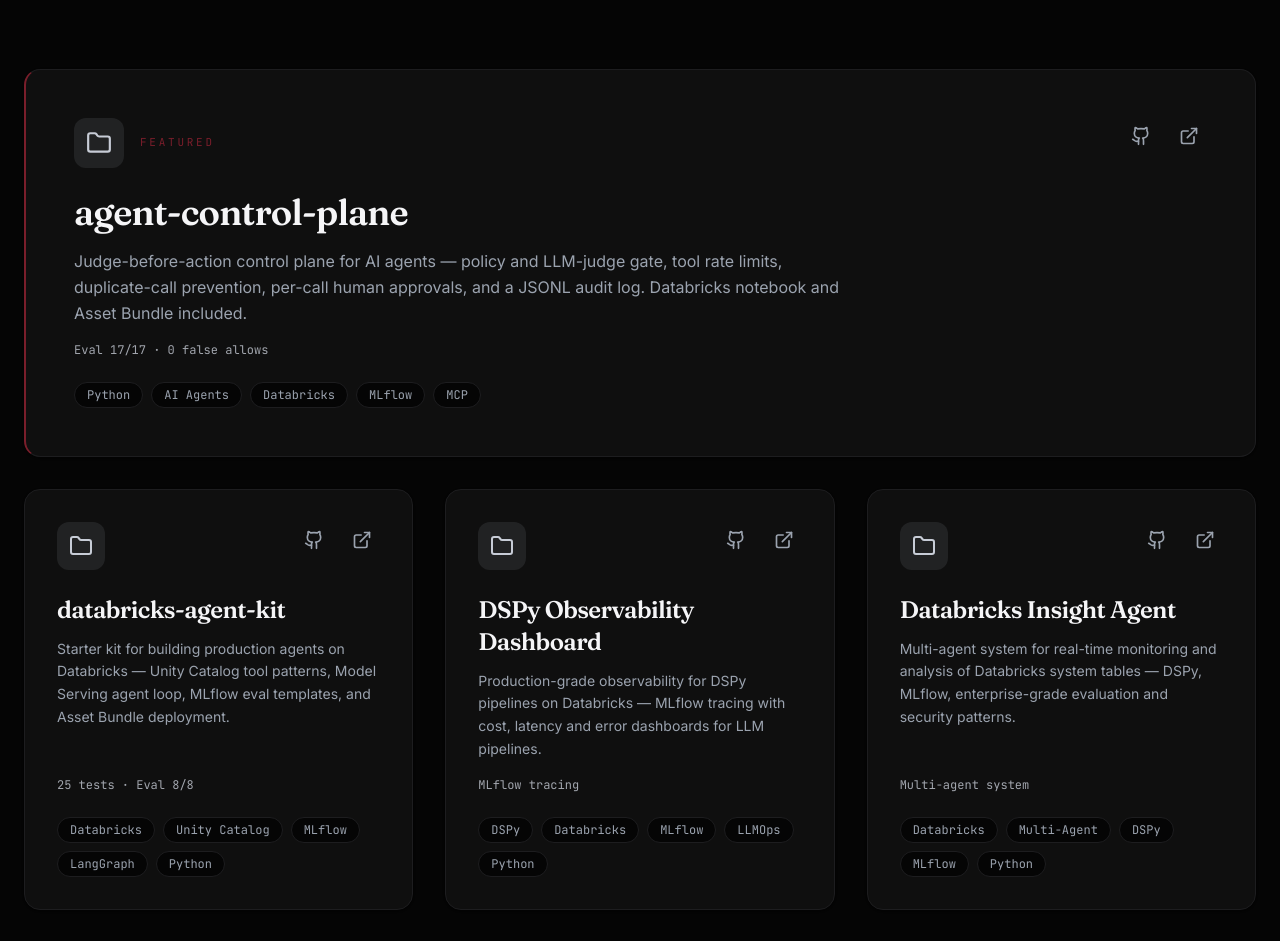
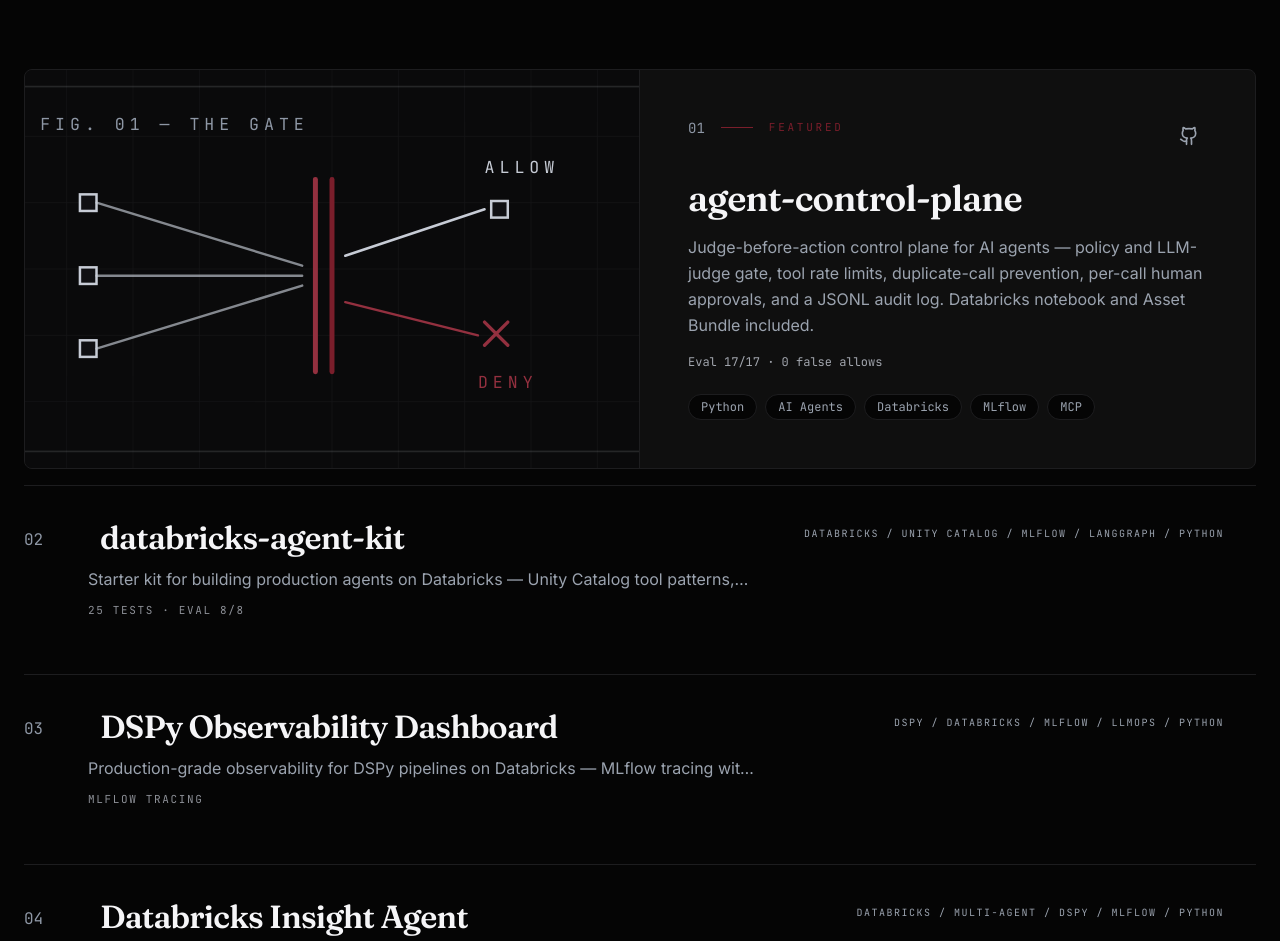
Before and after one commit to ash1sh95/ash1sh95.github.io, a React (Vite) app: page / in a window 1280 px wide. Shown: the part 6229-7170 px from the top of the page. Built offline with nearby package versions, Linux system fonts and the light colour scheme; the HTML template or start-up script is replaced by a standard one.

Commit message:
Art direction: editorial work index, project visuals, signature hero

```diff
--- a/src/sections/Projects.tsx
+++ b/src/sections/Projects.tsx
@@ -1,6 +1,18 @@
 import { motion } from 'framer-motion';
 import { projects } from '../data/content';
-import { Github, Folder, ExternalLink } from 'lucide-react';
+import { Github, ArrowUpRight } from 'lucide-react';
+import ProjectCover, { type CoverVariant } from '../components/ProjectCover';
+
+const COVERS: Record<string, CoverVariant> = {
+    'agent-control-plane': 'gate',
+    'databricks-agent-kit': 'kit',
+    'DSPy Observability Dashboard': 'traces',
+    'Databricks Insight Agent': 'insight',
+    'Azure Agentic RAG': 'rag',
+    'Awesome Databricks GenAI': 'index',
+};
+
+const coverFor = (title: string): CoverVariant => COVERS[title] ?? 'index';
 
 const Projects = () => {
     const [featured, ...rest] = projects;
@@ -8,45 +20,47 @@
         <section id="projects" className="py-20 px-6 bg-background">
             <div className="container mx-auto">
                 <div className="flex items-center gap-4 mb-6">
-                    <span className="font-mono text-[11px] uppercase tracking-[0.25em] text-platinum-700 dark:text-platinum-300">05 — Work</span>
+                    <span className="font-mono text-[11px] uppercase tracking-[0.25em] text-platinum-700 dark:text-platinum-300">04 — Work</span>
                     <span className="h-px w-16 bg-platinum-400" />
                 </div>
                 <h2 className="text-4xl md:text-6xl font-display font-bold text-text mb-16">
                     Selected Works
                 </h2>
 
-                {/* Featured flagship — full-width treatment */}
+                {/* Featured flagship — cover plate + dossier entry */}
                 <motion.div
                     initial={{ opacity: 0, y: 30 }}
                     whileInView={{ opacity: 1, y: 0 }}
                     viewport={{ once: true, margin: "-50px" }}
                     transition={{ duration: 0.5 }}
-                    className="group relative bg-surface border border-border border-l-2 border-l-burgundy-500 rounded-2xl overflow-hidden hover:border-primary/50 transition-all duration-300 shadow-sm hover:shadow-xl hover:shadow-primary/10 mb-8"
+                    className="group relative bg-surface border border-border rounded-lg overflow-hidden hover:border-primary/40 transition-colors duration-300 mb-4 grid lg:grid-cols-2"
                 >
-                    <div className="absolute inset-0 bg-gradient-to-br from-primary/5 via-transparent to-transparent opacity-0 group-hover:opacity-100 transition-opacity duration-500" />
-                    <div className="p-8 md:p-12 relative z-10">
+                    <div className="relative min-h-[240px] lg:min-h-full border-b lg:border-b-0 lg:border-r border-border">
+                        <ProjectCover variant={coverFor(featured.title)} className="absolute inset-0" />
+                    </div>
+                    <div className="p-8 md:p-12 relative">
                         <div className="mb-6 flex justify-between items-start">
                             <div className="flex items-center gap-4">
-                                <div className="p-3 rounded-xl bg-primary/10 text-primary group-hover:scale-110 transition-transform duration-300 group-hover:bg-primary group-hover:text-white">
-                                    <Folder size={26} />
-                                </div>
+                                <span className="font-mono text-sm text-platinum-500">01</span>
+                                <span className="h-px w-8 bg-burgundy-500" />
                                 <span className="font-mono text-[11px] uppercase tracking-[0.25em] text-burgundy-500">Featured</span>
                             </div>
-                            <div className="flex gap-3">
-                                <a href={featured.link} target="_blank" rel="noopener noreferrer" aria-label={`GitHub repository for ${featured.title}`} className="text-text-muted hover:text-primary transition-colors p-2 hover:bg-primary/10 rounded-full">
-                                    <Github size={20} />
-                                </a>
-                                <a href={featured.link} target="_blank" rel="noopener noreferrer" aria-label={`Open ${featured.title}`} className="text-text-muted hover:text-primary transition-colors p-2 hover:bg-primary/10 rounded-full">
-                                    <ExternalLink size={20} />
-                                </a>
-                            </div>
+                            <a
+                                href={featured.link}
+                                target="_blank"
+                                rel="noopener noreferrer"
+                                aria-label={`GitHub repository for ${featured.title}`}
+                                className="text-text-muted hover:text-primary transition-colors p-2 hover:bg-primary/10 rounded-full"
+                            >
+                                <Github size={20} />
+                            </a>
                         </div>
 
-                        <h3 className="text-3xl md:text-4xl font-bold font-display text-text mb-4 group-hover:text-primary transition-colors">
+                        <h3 className="text-3xl md:text-4xl font-bold font-display text-text mb-4">
                             {featured.title}
                         </h3>
 
-                        <p className="text-text-muted mb-4 max-w-3xl text-base leading-relaxed group-hover:text-text transition-colors">
+                        <p className="text-text-muted mb-4 max-w-3xl text-base leading-relaxed">
                             {featured.description}
                         </p>
 
@@ -66,67 +80,60 @@
                     </div>
                 </motion.div>
 
-                <div className="grid md:grid-cols-2 lg:grid-cols-3 gap-8">
+                {/* The index — work presented as a dossier table of contents */}
+                <div className="border-b border-border">
                     {rest.map((project, index) => (
-                        <motion.div
-                            key={index}
-                            initial={{ opacity: 0, y: 30 }}
+                        <motion.a
+                            key={project.title}
+                            href={project.link}
+                            target="_blank"
+                            rel="noopener noreferrer"
+                            initial={{ opacity: 0, y: 24 }}
                             whileInView={{ opacity: 1, y: 0 }}
-                            viewport={{ once: true, margin: "-50px" }}
-                            transition={{ delay: index * 0.1, duration: 0.5 }}
-                            whileHover={{ y: -10 }}
-                            className="group relative bg-surface border border-border rounded-2xl overflow-hidden hover:border-primary/50 transition-all duration-300 shadow-sm hover:shadow-xl hover:shadow-primary/10"
+                            viewport={{ once: true, margin: "-40px" }}
+                            transition={{ delay: index * 0.06, duration: 0.5 }}
+                            className="group relative flex items-start gap-5 md:gap-8 py-7 md:py-8 border-t border-border"
+                            aria-label={`${project.title} — GitHub repository`}
                         >
-                            <div className="absolute inset-0 bg-gradient-to-br from-primary/5 via-transparent to-transparent opacity-0 group-hover:opacity-100 transition-opacity duration-500" />
+                            <span className="font-mono text-sm md:text-base text-platinum-500 pt-1.5 md:pt-2.5 w-8 shrink-0">
+                                {String(index + 2).padStart(2, '0')}
+                            </span>
 
-                            <div className="p-8 flex flex-col h-full relative z-10">
-                                <div className="mb-6 flex justify-between items-start">
-                                    <div className="p-3 rounded-xl bg-primary/10 text-primary group-hover:scale-110 transition-transform duration-300 group-hover:bg-primary group-hover:text-white">
-                                        <Folder size={24} />
-                                    </div>
-                                    <div className="flex gap-3">
-                                        <a href={project.link} target="_blank" rel="noopener noreferrer" aria-label={`GitHub repository for ${project.title}`} className="text-text-muted hover:text-primary transition-colors p-2 hover:bg-primary/10 rounded-full">
-                                            <Github size={20} />
-                                        </a>
-                                        <a href={project.link} target="_blank" rel="noopener noreferrer" aria-label={`Open ${project.title}`} className="text-text-muted hover:text-primary transition-colors p-2 hover:bg-primary/10 rounded-full">
-                                            <ExternalLink size={20} />
-                                        </a>
-                                    </div>
-                                </div>
-
-                                <h3 className="text-2xl font-bold font-display text-text mb-3 group-hover:text-primary transition-colors">
-                                    {project.title}
+                            <div className="flex-1 min-w-0">
+                                <h3 className="flex items-center gap-3 font-display font-semibold text-2xl md:text-[2rem] leading-tight text-text transition-colors duration-300 group-hover:text-primary">
+                                    <span className="inline-block h-[2px] w-0 bg-burgundy-500 transition-all duration-500 group-hover:w-8 shrink-0" />
+                                    <span>{project.title}</span>
+                                    <ArrowUpRight
+                                        size={20}
+                                        className="shrink-0 text-burgundy-500 opacity-0 -translate-x-1 translate-y-1 transition-all duration-300 group-hover:opacity-100 group-hover:translate-x-0 group-hover:translate-y-0"
+                                    />
                                 </h3>
-
-                                <p className="text-text-muted mb-4 flex-1 text-sm leading-relaxed group-hover:text-text transition-colors">
+                                <p className="text-text-muted text-sm md:text-base leading-relaxed mt-2 max-w-2xl line-clamp-2 lg:line-clamp-1">
                                     {project.description}
                                 </p>
-
                                 {project.metrics && (
-                                    <p className="text-xs font-mono text-primary/80 mb-6">
+                                    <p className="text-[11px] font-mono uppercase tracking-[0.15em] text-primary/70 mt-2.5">
                                         {project.metrics}
                                     </p>
                                 )}
+                                <p className="lg:hidden font-mono text-[10px] uppercase tracking-[0.15em] text-text-muted mt-3">
+                                    {project.tech.join('  /  ')}
+                                </p>
+                            </div>
 
-                                <div className="flex flex-wrap gap-2 mt-auto">
-                                    {project.tech.map((t, i) => (
-                                        <span key={i} className="px-3 py-1 bg-background text-text-muted text-xs font-mono rounded-full border border-border flex items-center gap-2 group-hover:border-primary/30 transition-colors">
-                                            {t === 'OpenAI API' && (
-                                                <img
-                                                    src="https://upload.wikimedia.org/wikipedia/commons/0/04/ChatGPT_logo.svg"
-                                                    alt="OpenAI"
-                                                    className="w-3 h-3 object-contain"
-                                                    onError={(e) => {
-                                                        e.currentTarget.style.display = 'none';
-                                                    }}
-                                                />
-                                            )}
-                                            {t}
-                                        </span>
-                                    ))}
+                            <div className="hidden lg:flex flex-col items-end gap-4 shrink-0 pt-2">
+                                <p className="font-mono text-[10px] uppercase tracking-[0.15em] text-text-muted text-right leading-relaxed">
+                                    {project.tech.join('  /  ')}
+                                </p>
+                            </div>
+
+                            {/* Cover reveals on hover — desktop only */}
+                            <div className="hidden lg:block shrink-0 self-center overflow-hidden w-0 opacity-0 transition-all duration-500 ease-out group-hover:w-52 group-hover:opacity-100">
+                                <div className="w-52 aspect-[5/3] border border-border">
+                                    <ProjectCover variant={coverFor(project.title)} />
                                 </div>
                             </div>
-                        </motion.div>
+                        </motion.a>
                     ))}
                 </div>
             </div>
```
